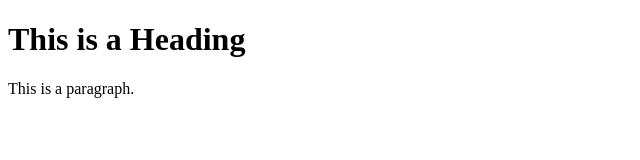
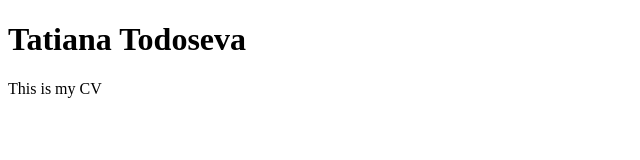
Before and after one commit to Tatianatod/rsschool-cv, a plain HTML site: page index.html in a window 1280 px wide. Shown: the whole page, without its empty margins (0-640 px from the left). Drawn offline with Linux system fonts and the light colour scheme.

Commit message:
fix: change html text

```diff
--- a/index.html
+++ b/index.html
@@ -1,12 +1,12 @@
 <!DOCTYPE html>
-<html>
+<html lang="en">
 <head>
-<title>Page Title</title>
+  <meta charset="UTF-8" />
+  <meta name="viewport" content="width=device-width, initial-scale=1.0" />
+  <title>CV Tatiana Todoseva</title>
 </head>
 <body>
-
-<h1>This is a Heading</h1>
-<p>This is a paragraph.</p>
-
+  <h1>Tatiana Todoseva</h1>
+  <p>This is my CV</p>
 </body>
 </html>
```
